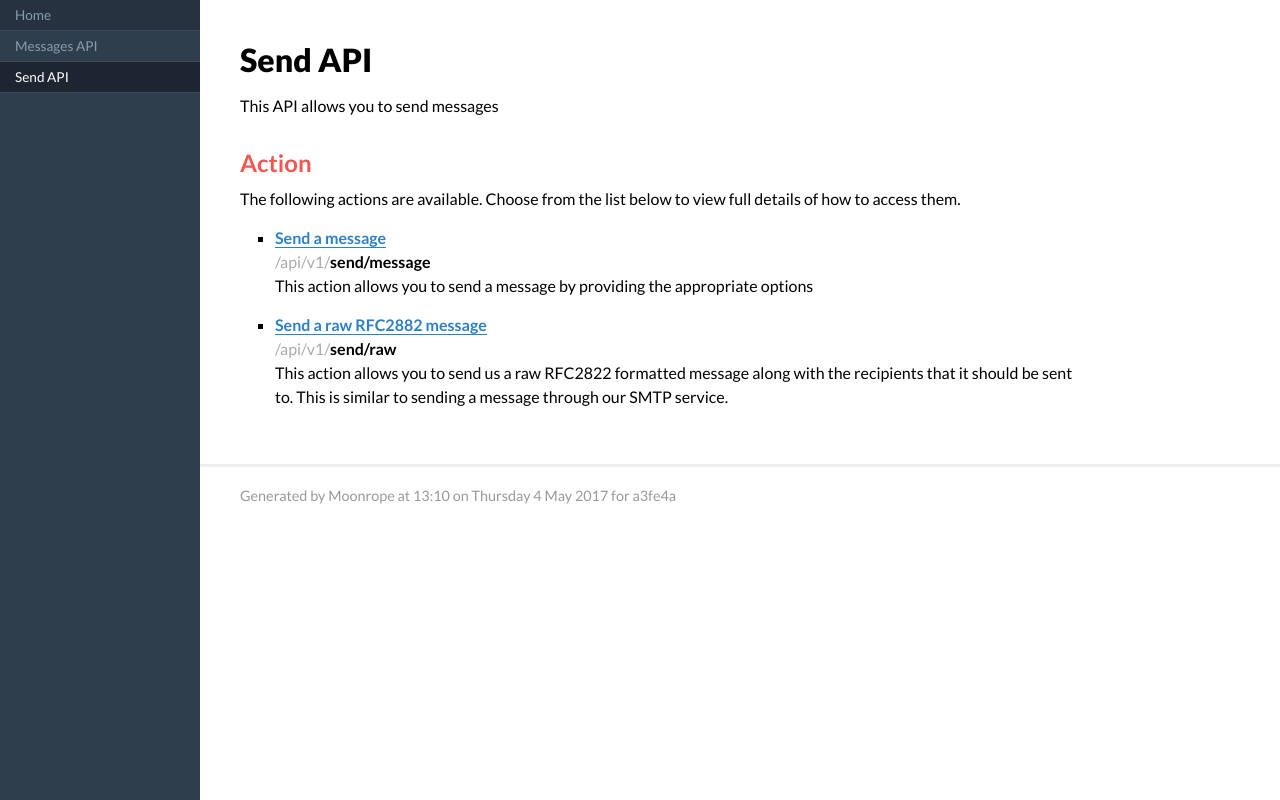
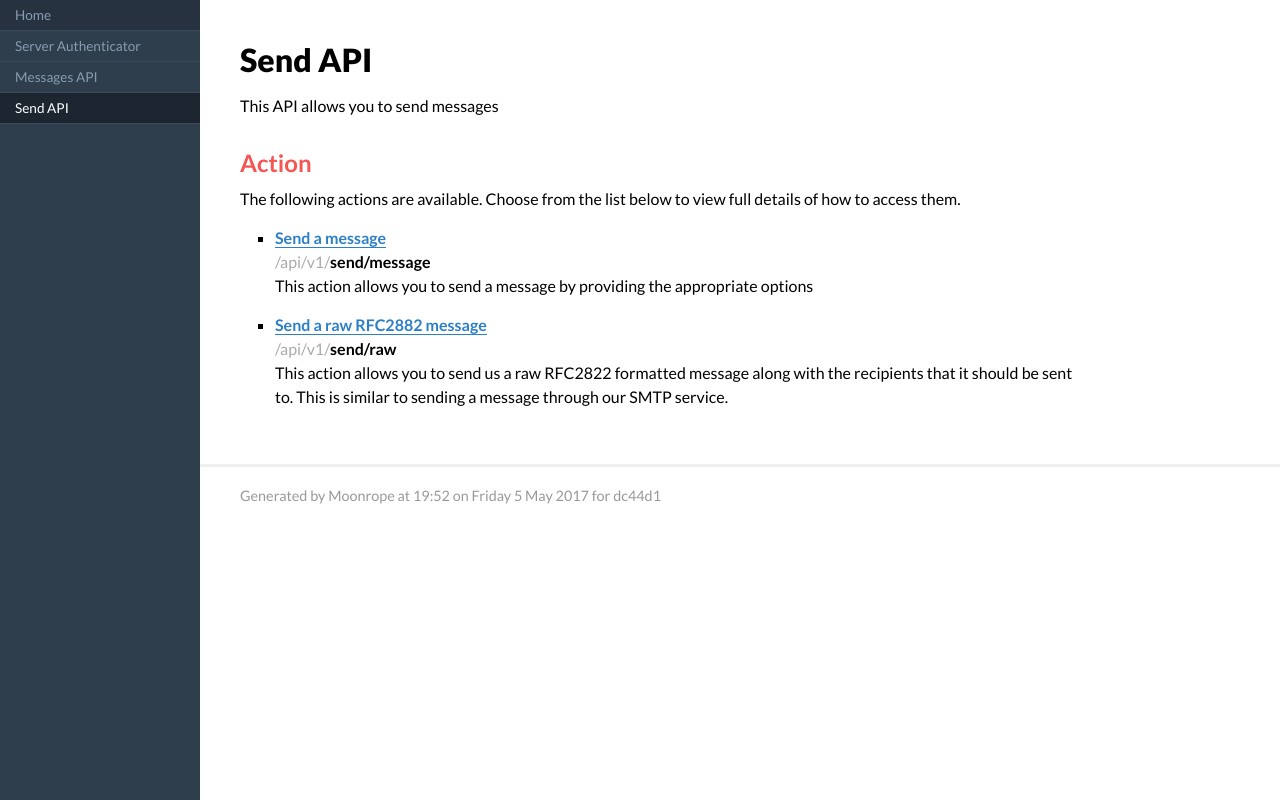
Before and after one commit to postalserver/postal-api, a plain HTML site: page controllers/send.html in a window 1280 px wide. Drawn offline with nearby package versions, Linux system fonts and the light colour scheme; a web font is replaced by a local one.

Commit message:
update docs

```diff
--- a/controllers/send.html
+++ b/controllers/send.html
@@ -15,6 +15,12 @@
           <li>
             <a href='../index.html' class="">
               Home
+            </a>
+          </li>
+
+          <li>
+            <a href='../authenticators/server.html' class="">
+              Server Authenticator
             </a>
           </li>
 
@@ -64,7 +70,7 @@
 
     </section>
     <footer class='footer'>
-      <p>Generated by Moonrope at 13:10 on Thursday  4 May 2017 for a3fe4a</p>
+      <p>Generated by Moonrope at 19:52 on Friday  5 May 2017 for dc44d1</p>
     </footer>
     <script src='https://code.jquery.com/jquery-1.12.0.min.js'></script>
     <script src='../assets/try.js'></script>
```
Also changed, not shown: authenticators/anonymous.html (+7 -1 lines), authenticators/server.html (+7 -1 lines), controllers/messages.html (+7 -1 lines), controllers/messages/deliveries.html (+7 -1 lines), controllers/messages/message.html (+7 -1 lines), controllers/send/message.html (+7 -1 lines), controllers/send/raw.html (+7 -1 lines), index.html (+7 -1 lines), structures/delivery.html (+7 -1 lines), structures/message.html (+7 -1 lines).
